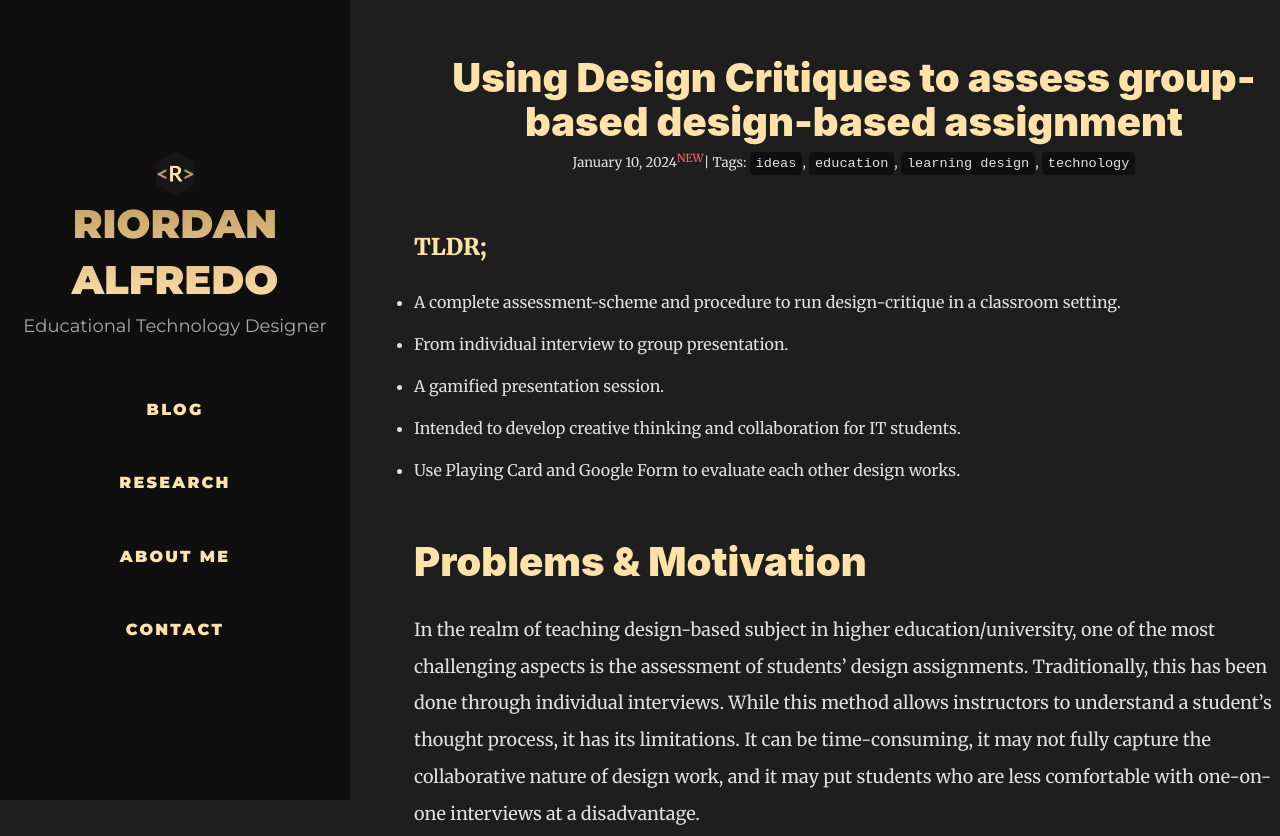
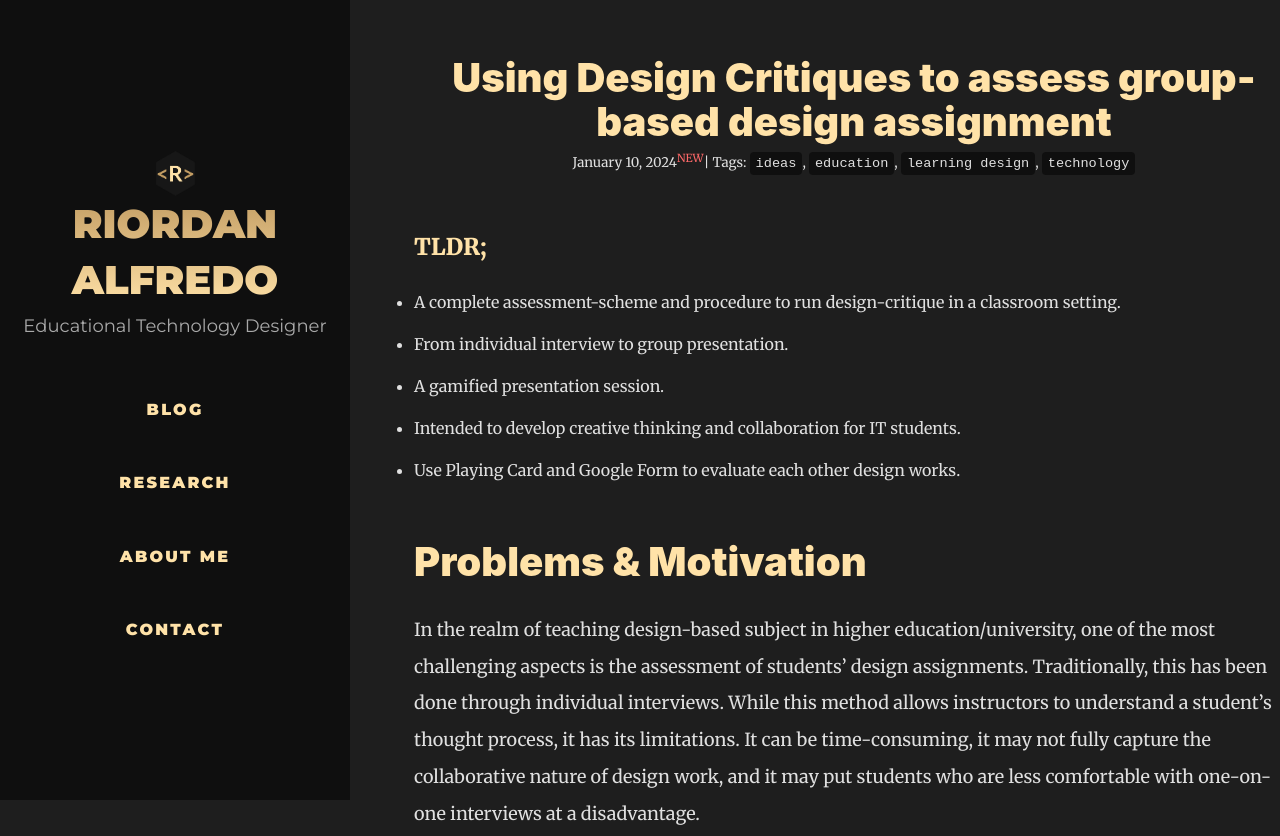
Before and after one commit to riordanalfredo/personal-blog, a Gatsby site in the folder app/: page /design-critiques-in-oo-lab/ in a window 1280 px wide. Shown: the top 836 px of the page. Built offline with nearby package versions, Linux system fonts and the light colour scheme; Gatsby itself is replaced by a stand-in of ours; some packages are replaced by stand-ins of ours.

Commit message:
Update title

```diff
--- a/app/content/blog/design-critiques-in-oo-lab/index.md
+++ b/app/content/blog/design-critiques-in-oo-lab/index.md
@@ -1,5 +1,5 @@
 ---
-title: 'Using Design Critiques to assess group-based design-based assignment'
+title: 'Using Design Critiques to assess group-based design assignment'
 date: '2024-01-10T06:00:00Z'
 description: 'A learning design to assess group-based design project in the Information Technology subject (object-oriented design)'
 categories: [ideas, education, learning design, technology]
```
